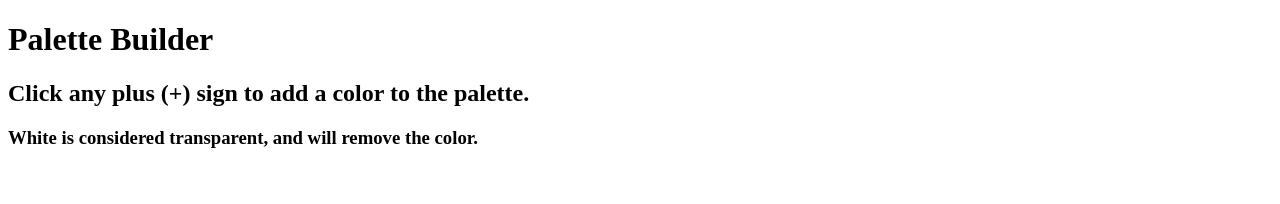
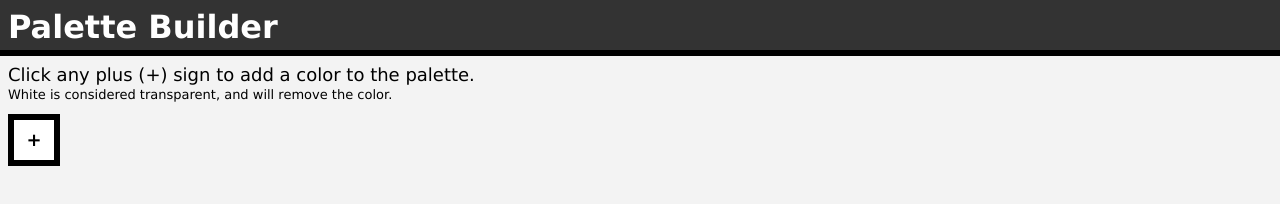
Before and after one commit to andrew-n-fabiny/palette-builder, a plain HTML site: page index.html in a window 1280 px wide. Drawn offline with nearby package versions, Linux system fonts and the light colour scheme.

Commit message:
Updated links for separated JS and CSS files

```diff
--- a/index.html
+++ b/index.html
@@ -1,14 +1,26 @@
+<!-- Hey, you're reading the source!
+  -- If you're interested in contributing, this codebase is hosted at
+  -- https://github.com/andrew-n-fabiny/palette-builder
+  -- and was initially developed using jsbin.com
+  -->
 <!DOCTYPE html>
 <html>
 <head>
-<title>Palette Builder</title>
+  <title>Palette Builder</title>
+  <meta content="HTML5 tool for building color palettes, primarily for pixel art" name="description" />
+  <meta content="html5 pixel art color palette" name="keywords" />
+  <!--[if lt IE 9]> <script src="//html5shiv.googlecode.com/svn/trunk/html5.js" type="text/javascript"></script><![endif]-->
+  <link rel="stylesheet" href="index.css">
+  <link rel="stylesheet" href="palette-builder.css">
 </head>
 <body>
-	<header><h1>Palette Builder</h1></header>
+  <header><h1>Palette Builder</h1></header>
 	<h2>Click any plus (+) sign to add a color to the palette.</h2>
 	<h3>White is considered transparent, and will remove the color.</h3>
 	<div class="target"></div>
 <script src="http://ajax.googleapis.com/ajax/libs/jquery/2.0.2/jquery.min.js"></script>
+<script src="palette-builder.js"></script>
+<script src="index.js"></script>
 <meta charset=utf-8 />
 </body>
 </html>
```
